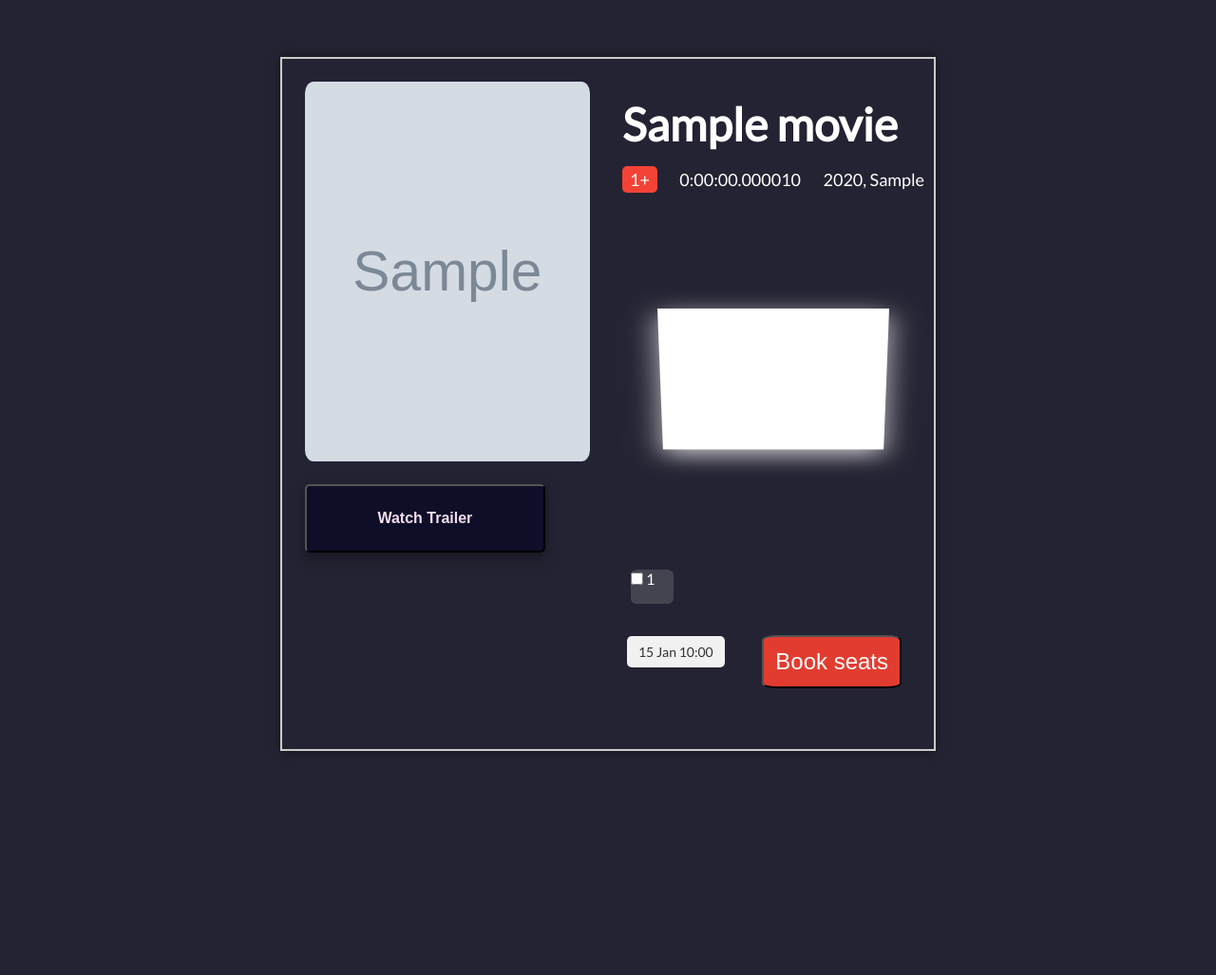
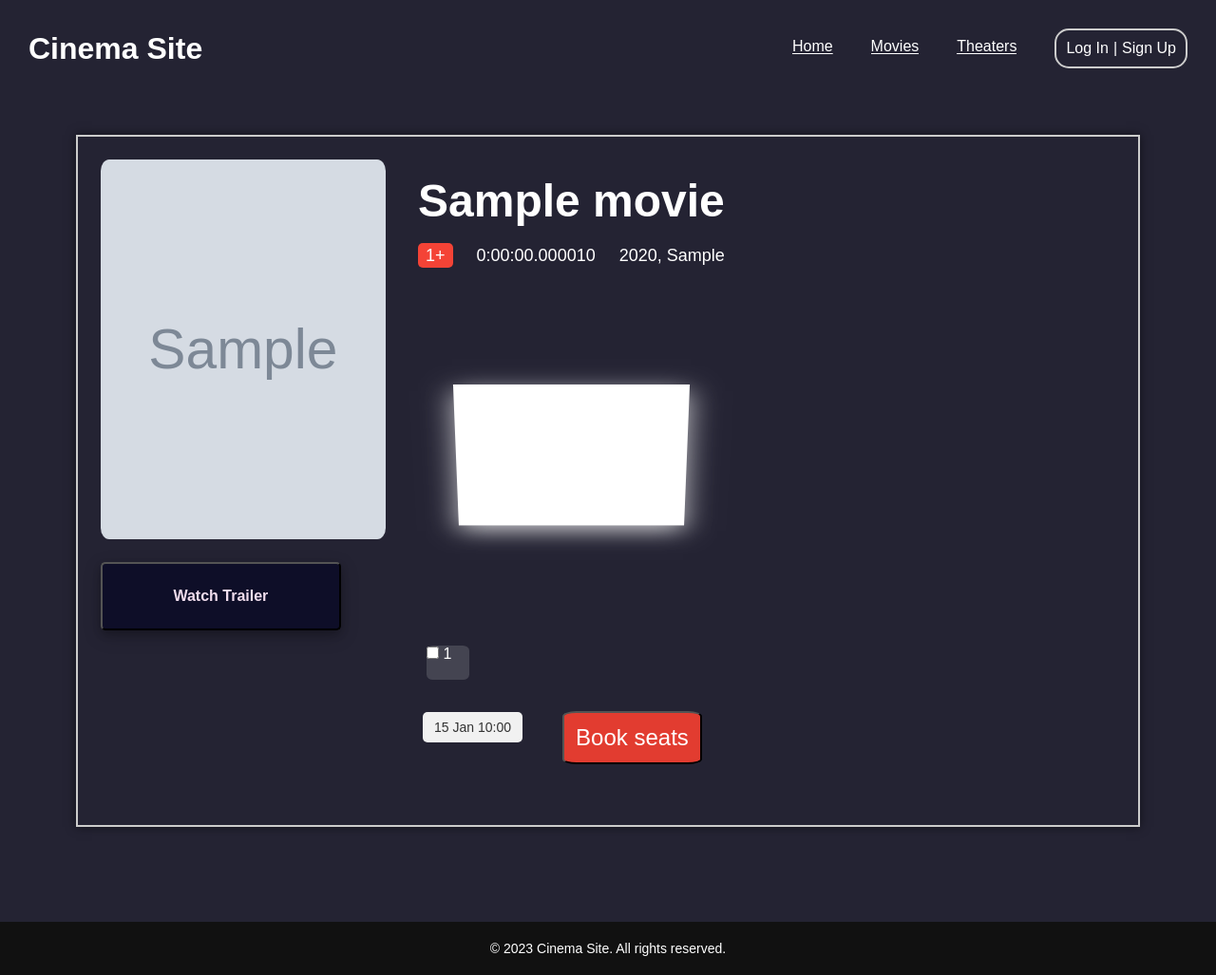
Before and after one commit to bilskyi/soft_cinema, a Django app: a page that uses soft_cinema/theater/templates/theater/buy_ticket.html in a window 1280 px wide. Shown: the whole page at 95% size. Before the commit the page ends 791 px from the top, so only its background shows below. Run offline with Django 4.2, Linux system fonts and the light colour scheme; tables that the repository leaves empty hold one stand-in row (values such as "Sample post"); grey boxes marked "Sample" are stand-in pictures.

Commit message:
cleaning styles & optimizing templates

```diff
--- a/soft_cinema/home/static/home/css/detail.css
+++ b/soft_cinema/home/static/home/css/detail.css
@@ -10,51 +10,6 @@ body {
   color: #fff;
 }
 /* Style header */
-header {
-  display: flex;
-  justify-content: space-between;
-  align-items: center;
-  padding: 20px;
-}
-header a{
-  color: #fff;
-  text-decoration: none;
-}
-
-/* Style navigation menu */
-nav ul {
-  display: flex;
-  list-style: none;
-}
-
-nav li {
-  margin-left: 40px;
-}
-
-nav a {
-  color: #fff;
-  text-decoration: none;
-  background: linear-gradient(to right, rgb(255, 255, 255), rgb(255, 255, 255)),
-    linear-gradient(
-      to right,
-      rgba(255, 0, 0, 1),
-      rgba(255, 0, 180, 1),
-      rgba(0, 100, 200, 1)
-    );
-  background-size: 100% 1px, 0 1px;
-  background-position: 100% 100%, 0 100%;
-  background-repeat: no-repeat;
-  transition: background-size 400ms;
-}
-
-main {
-  padding: 20px;
-}
-
-nav a:hover {
-  background-size: 0 1px, 100% 1px;
-}
-
 .container {
   max-width: 1200px;
   margin: 0 auto;
@@ -116,7 +71,7 @@ nav a:hover {
 }
 
 .buy-ticket {
-      display:grid;
+  display: grid;
   margin: 1em;
   text-align: center;
   font-size: 28px;
--- a/soft_cinema/home/static/home/css/styles.css
+++ b/soft_cinema/home/static/home/css/styles.css
@@ -18,7 +18,7 @@ main {
 }
 
 /* Style hero section */
-.hero {
+.welcome {
   background-image: url(hero.jpg);
   background-size: cover;
   background-position: center;
@@ -26,12 +26,12 @@ main {
   padding: 100px;
 }
 
-.hero h2 {
+.welcome h2 {
   font-size: 48px;
   margin-bottom: 20px;
 }
 
-.hero p {
+.welcome p {
   font-size: 24px;
   margin-bottom: 40px;
 }
--- a/soft_cinema/home/templates/home/base.html
+++ b/soft_cinema/home/templates/home/base.html
@@ -22,7 +22,7 @@
     <ul>
       <li class="padding-links"><a href="{% url 'home' %}">Home</a></li>
       <li class="padding-links"><a href="{% url 'movies' %}">Movies</a></li>
-      <li class="padding-links"><a href="{% url 'theater' %}">Theaters</a></li>
+      <li class="padding-links"><a href="#">Theaters</a></li>
       {% if user.is_authenticated %}
       <li class="dropdown">
         <a href="#" id="dropdownMenu" class="dropdown-toggle"
--- a/soft_cinema/home/templates/home/home.html
+++ b/soft_cinema/home/templates/home/home.html
@@ -7,7 +7,7 @@
 
 {% block content %}
     <main>
-      <section class="hero">
+      <section class="welcome">
         <h2 class="animate-charcter">Welcome to Cinema Site</h2>
         <p>Explore our latest movies and find a theater near you.</p>
         <a href="{% url 'movies' %}" class="btn">View Movies</a>
--- a/soft_cinema/home/views.py
+++ b/soft_cinema/home/views.py
@@ -3,6 +3,7 @@ from django.views.generic import ListView, DetailView
 from django.shortcuts import render
 from .models import *
 from .utils import ContextMixin, MovieList
+
 
 class MovieDetail(DetailView):
     model = Movie
@@ -16,12 +17,13 @@ class MovieDetail(DetailView):
         context['categories'] = categories
         return context
 
+
 class Home(MovieList, ListView):
     pass
 
+
 class Movie(MovieList, ContextMixin, ListView):
     template_name = 'home/movies.html'
-
 
 
 class StateList(ContextMixin, ListView):
--- a/soft_cinema/theater/static/theater/css/style.css
+++ b/soft_cinema/theater/static/theater/css/style.css
@@ -1,16 +1,9 @@
-@import url("https://fonts.googleapis.com/css?family=Lato&display=swap");
-
 * {
   box-sizing: border-box;
 }
+
 body {
   background-color: #242333;
-display: flex;
-flex-direction: column;
-color: white;
-align-items: center;
-justify-content: top;
-font-family: "Lato", "sans-serif";
 }
 
 button {
@@ -67,7 +60,6 @@ transition: background-color 0.3s ease-in-out;
   background-color: #fff;
 }
 
-
 .seat:nth-of-type(2) {
   margin-right: 54px;
 }
@@ -85,27 +77,6 @@ cursor: default;
   transform: scale(3);
 }
 
-.showcase {
-background-color: rgba(0, 0, 0, 0.3);
-padding: 15px 30px;
-border-radius: 15px;
-color: #777;
-list-style-type: none;
-display: flex;
-justify-content: space-between;
-}
-
-.showcase li {
-display: flex;
-align-items: center;
-justify-content: center;
-margin: 0 30px;
-}
-
-.showcase li small {
-margin-left: 30px;
-}
-
 .row {
   display: flex;
 }
@@ -118,11 +89,3 @@ margin: 45px 0;
   transform: rotateX(-45deg);
   box-shadow: 0 9px 30px rgba(255, 255, 255, 0.75);
 }
-
-p.text {
-margin: 15px 0;
-}
-
-p.text span {
-color: #6feaf6;
-}
--- a/soft_cinema/theater/templates/theater/buy_ticket.html
+++ b/soft_cinema/theater/templates/theater/buy_ticket.html
@@ -1,20 +1,13 @@
+{% extends 'home/base.html' %}
 {% load static %}
-<!DOCTYPE html>
-<html lang="en">
-<head>
+
+{% block additional %}
   <link rel="stylesheet" href="{% static 'home/css/detail.css' %}">
   <link rel="stylesheet" href="{% static 'theater/css/select_date.css' %}">
-  <meta charset="UTF-8">
-  <title>Cinema Information Page</title>
-  <meta name="viewport" content="width=device-width, initial-scale=1">
-  <link
-      rel="shortcut icon"
-      href="{% static 'home/favicon/favicon.ico' %}"
-      type="image/x-icon"
-    />
   <link rel="stylesheet" href="{% static 'home/css/watch-trailer.css' %}">
-</head>
-<body>
+{% endblock additional %}
+
+{% block content %}
 <main>
   <div class="container">
     <div class="movie-card">
@@ -37,15 +30,14 @@
         <div class="showtimings">
           <div class="showtiming-buttons">
             {% for hall in halls %}
-              <a href="{% url 'buy-ticket-hall' movie.slug hall.slug %}" class="showtiming">{{ hall.date | date:"d M H:i" }}</a>
-            {% endfor %}
-          </div>
+            <a href="{% url 'buy-ticket-hall' movie.slug hall.slug %}" class="showtiming">{{ hall.date | date:"d M H:i" }}</a>
+          {% endfor %}
         </div>
       </div>
+      </div>
     </div>
-    <!-- Add more movie cards as needed -->
   </div>
+</div>
 </main>
+{% endblock content %}
 <script src="{% static 'home/js/watch-trailer.js' %}"></script>
-</body>
-</html>
--- a/soft_cinema/theater/urls.py
+++ b/soft_cinema/theater/urls.py
@@ -2,7 +2,6 @@ from django.urls import path
 from . import views
 
 urlpatterns = [
-    path('', views.theater, name='theater'),
     path('buy-ticket/<slug:movie_slug>/', views.select_date, name='buy-ticket'),
     path('buy-ticket/<slug:movie_slug>/<slug:hall_slug>/', views.buy_ticket_hall, name='buy-ticket-hall'),
 ]
--- a/soft_cinema/theater/views.py
+++ b/soft_cinema/theater/views.py
@@ -3,11 +3,6 @@ from django.shortcuts import redirect, render, get_object_or_404
 from home.models import Movie
 from .models import Seat, Hall
 from .forms import SeatForm
-from django.views.generic import DetailView
-
-
-def theater(request):
-    return render(request, 'theater/theater.html')
 
 
 def select_date(request, movie_slug):
```
Also changed, not shown: soft_cinema/theater/templates/theater/theater.html (deleted, +0 -78 lines). Lines whose indentation alone changed are shown as unchanged.
